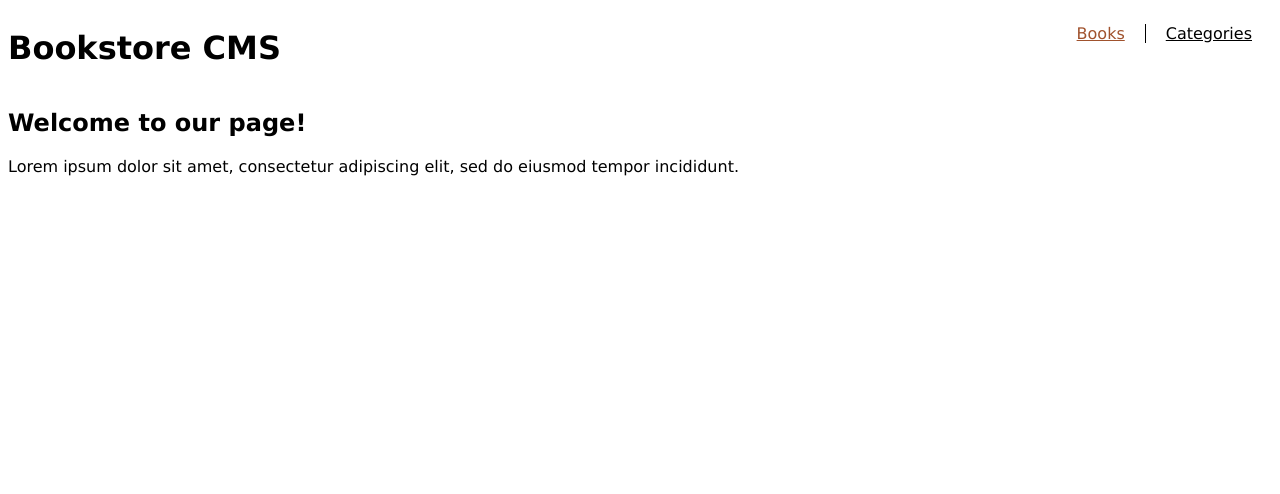
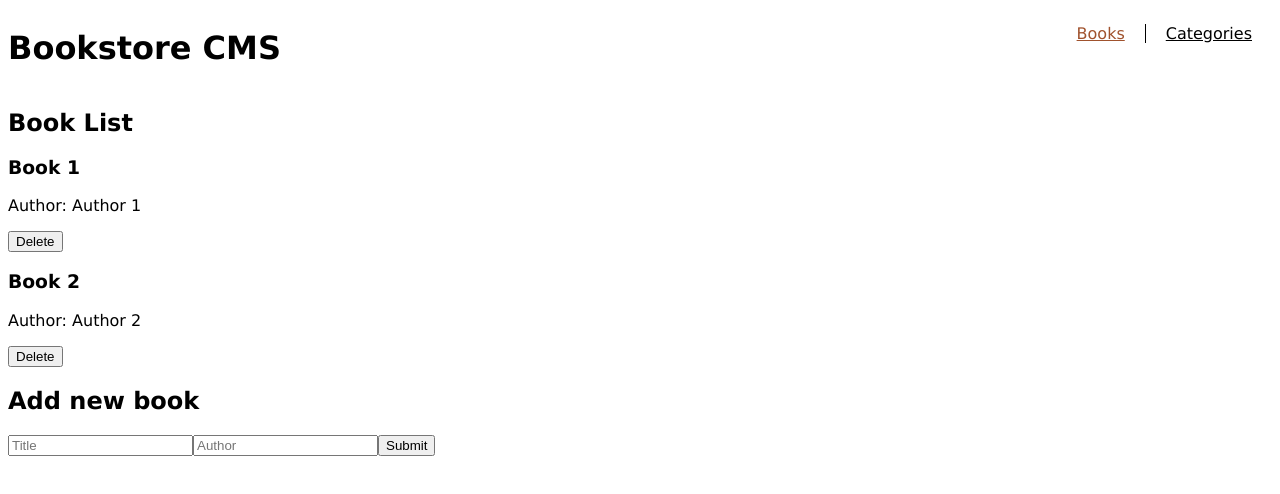
Before and after one commit to balatstar/bookstore-cms, a React (Create React App) app: page / in a window 1280 px wide. Shown: the top 494 px of the page. Built offline with nearby package versions, Linux system fonts and the light colour scheme.

Commit message:
Add components for navigation, book, booklist and form

```diff
--- a/src/App.js
+++ b/src/App.js
@@ -1,6 +1,7 @@
 import { Routes, Route } from 'react-router-dom';
 import Layout from './components/Layout';
 import Home from './components/Home';
+import Categories from './components/Categories';
 import NotMatch from './components/NotMatch';
 
 function App() {
@@ -9,6 +10,7 @@ function App() {
       <Routes>
       <Route path="/" element={<Layout />}>
         <Route index element={<Home />} />
+        <Route path="categories" element={<Categories />} />
         <Route path="*" element={<NotMatch />} />
       </Route>
     </Routes>
--- /dev/null
+++ b/src/components/Book.js
@@ -0,0 +1,19 @@
+import React, { useState } from 'react';
+import PropTypes from 'prop-types';
+
+const Book = ({ title, author, onDelete }) => {
+    return (
+      <div className="book">
+        <h3>{title}</h3>
+        <p>Author: {author}</p>
+        <button onClick={onDelete}>Delete</button>
+      </div>
+    );
+  };
+
+Book.propTypes = {
+    title: PropTypes.string.isRequired,
+    author: PropTypes.string.isRequired,
+  };
+
+export default Book;
--- /dev/null
+++ b/src/components/Bookform.js
@@ -0,0 +1,14 @@
+import React from 'react';
+
+function Bookform() {
+  return (
+<form className="createbook">
+  <h2>Add new book</h2>
+  <input type="text" name="title" id="title" placeholder="Title" />
+  <input type="text" name="author" id="author" placeholder="Author" />
+  <button type="submit" id="createbook">Submit</button>
+</form>
+)
+};
+
+export default Bookform;
--- /dev/null
+++ b/src/components/Booklist.js
@@ -0,0 +1,31 @@
+import React, { useState } from 'react';
+import Book from './Book';
+
+const BookList = ({ books }) => {
+  const [bookStates, setBookStates] = useState(
+    books.map(() => ({ isDeleted: true }))
+  );
+
+  const handleDelete = (index) => {
+    const updatedStates = [...bookStates];
+    updatedStates[index].isDeleted = false;
+    setBookStates(updatedStates);
+  };
+
+  return (
+    <div className="book-list">
+      {books.map((book, index) =>
+        bookStates[index].isDeleted ? (
+          <Book
+            key={index}
+            title={book.title}
+            author={book.author}
+            onDelete={() => handleDelete(index)}
+          />
+        ) : null
+      )}
+    </div>
+  );
+};
+
+export default BookList;
--- /dev/null
+++ b/src/components/Categories.js
@@ -0,0 +1,13 @@
+import React from 'react';
+
+function Categories() {
+  return (
+    <div className="categories">
+      <h2>Categories</h2>
+      <p>
+        Coming soon.
+      </p>
+    </div>
+  );
+}
+export default Categories;
--- a/src/components/Home.js
+++ b/src/components/Home.js
@@ -1,13 +1,20 @@
 import React from 'react';
+import BookList from './Booklist';
+import Bookform from './Bookform';
 
-function Home() {
+const Home = () => {
+  const books = [
+    { title: 'Book 1', author: 'Author 1' },
+    { title: 'Book 2', author: 'Author 2' },
+  ];
+
   return (
-    <div className="home">
-      <h2>Welcome to our page!</h2>
-      <p>
-        Lorem ipsum dolor sit amet, consectetur adipiscing elit, sed do eiusmod tempor incididunt.
-      </p>
+    <div className="wrapper">
+      <h2>Book List</h2>
+      <BookList books={books} />
+      <Bookform />
     </div>
   );
-}
+};
+
 export default Home;
```
Also changed, not shown: 1 other file (tests, documents, lock files or other folders).
